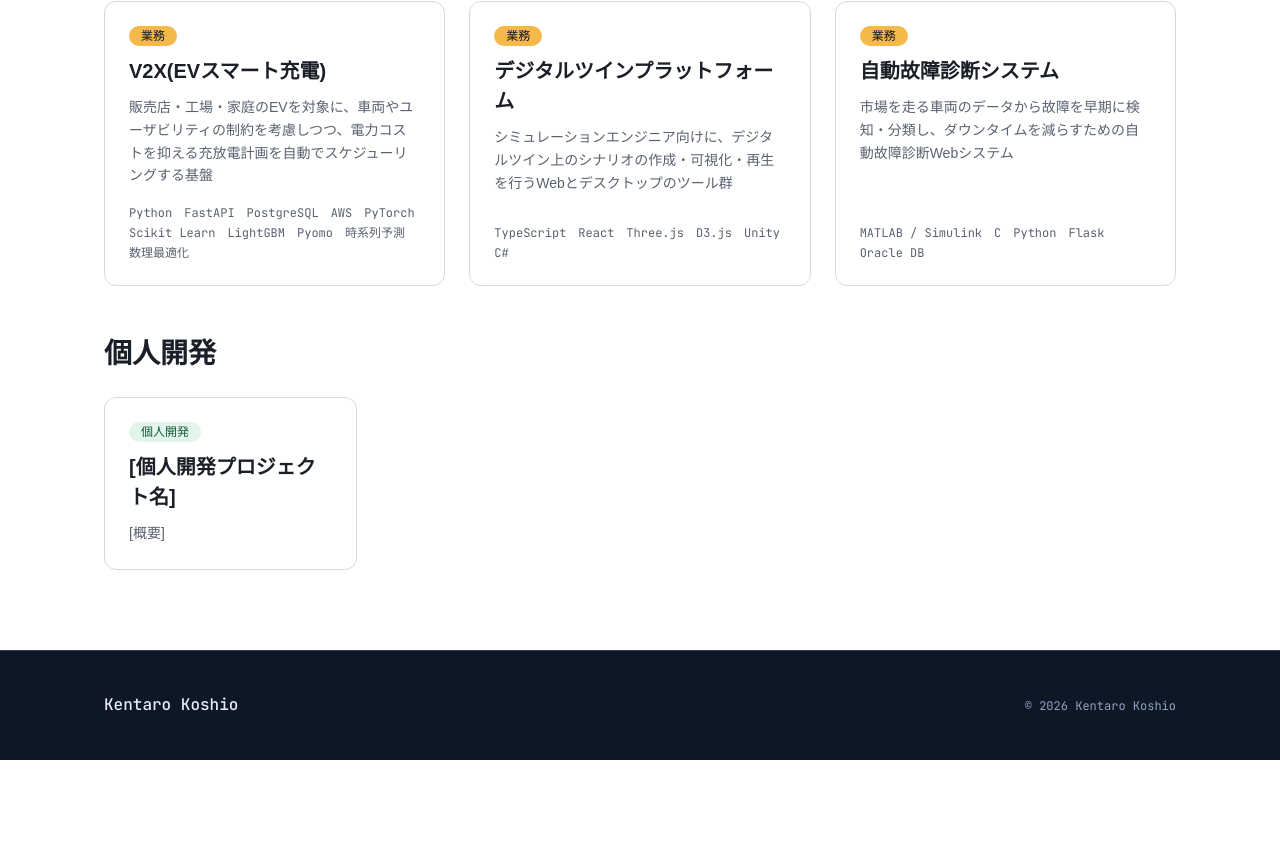
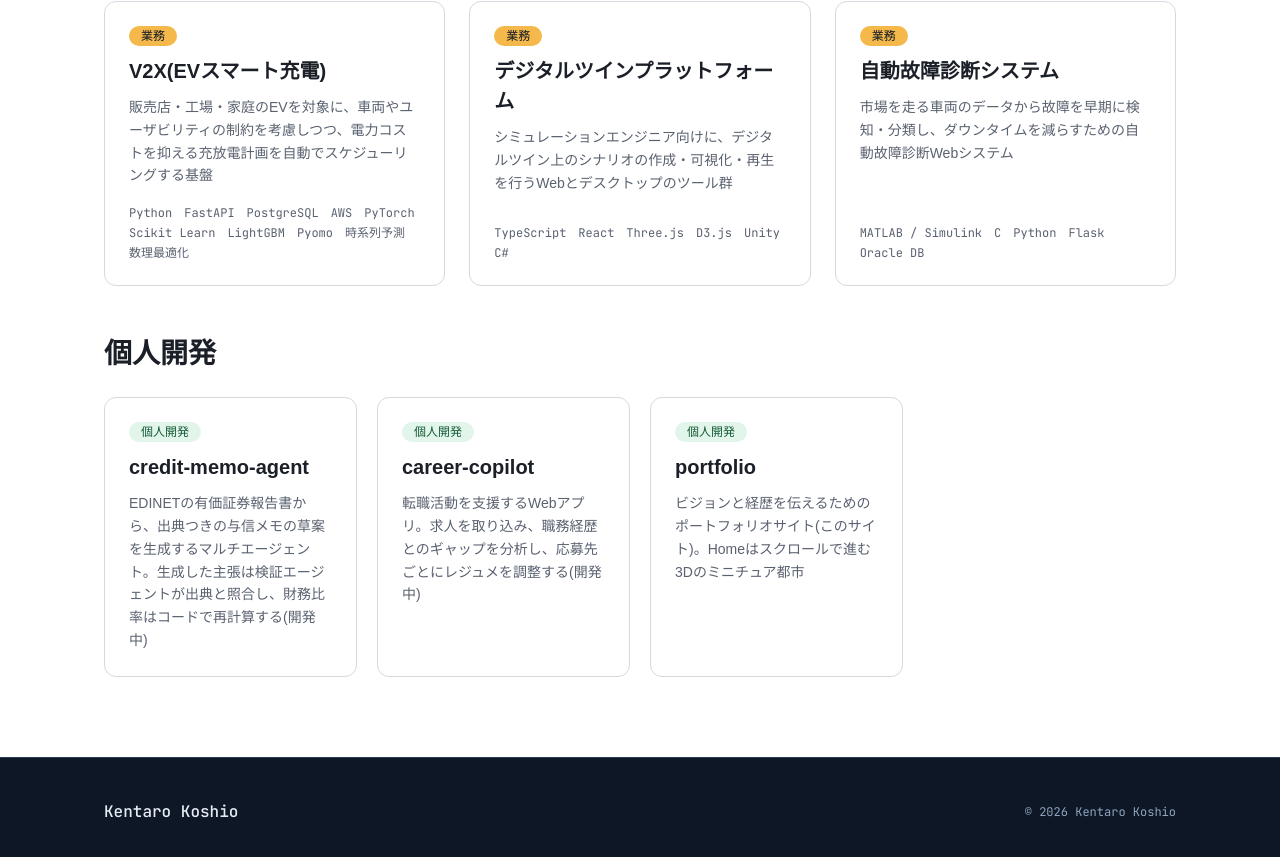
Before and after one commit to koshio123/portfolio, a Next.js app: page /projects in a window 1280 px wide. Shown: the part 483-1340 px from the top of the page. Before the commit the page ends 1243 px from the top, so only its background shows below. Built offline with nearby package versions, Linux system fonts and the light colour scheme; a web font is replaced by a local one.

Commit message:
Projects: 個人開発3件(credit-memo-agent、career-copilot、portfolio)を追加

```diff
--- a/app/projects/[slug]/page.tsx
+++ b/app/projects/[slug]/page.tsx
@@ -97,6 +97,14 @@ export default async function ProjectPage(props: PageProps<"/projects/[slug]">)
                 <dd>{dd}</dd>
               </div>
             ))}
+            {project.repo && (
+              <div className="flex flex-col gap-1">
+                <dt className="label text-ink-muted">REPOSITORY</dt>
+                <dd>
+                  <a href={project.repo}>{project.repo.replace("https://", "")}</a>
+                </dd>
+              </div>
+            )}
           </dl>
         </div>
       </div>
--- a/content/projects.ts
+++ b/content/projects.ts
@@ -15,6 +15,8 @@ export type Project = {
   /** 画面や構成図の画像(public/ 以下のパス)。あるときだけ「イメージ図」として表示する */
   image?: { src: string; alt: string; width: number; height: number };
   stack: string[];
+  /** 公開している GitHub リポジトリの URL */
+  repo?: string;
 
   // 業務プロジェクトだけ(詳細は公開できないので、担当までにとどめる)
   /** 担当:areas は担当した工程、notes は主担当など */
@@ -23,7 +25,12 @@ export type Project = {
   // 個人開発だけ(すべて自分で担当するので、担当は書かない)
   /** 課題:purpose は誰のどんな困りごとを解くか、technical は実現するうえでの技術課題 */
   problems?: { purpose: string[]; technical: string[] };
-  decisions?: { topic: string; options: string[]; chosen: string; reason: string }[];
+  decisions?: {
+    topic: string;
+    options: string[];
+    chosen: string;
+    reason: string;
+  }[];
   outcomes?: { value: string; label: string }[];
 };
 
@@ -37,9 +44,23 @@ export const projects: Project[] = [
     period: "2025.01 – 現在",
     role: {
       areas: ["要件定義", "設計", "実装", "テスト", "運用"],
-      notes: ["主担当: 需要電力と、再生可能エネルギーによる発電電力の予測", "主担当: 数理最適化を用いた充放電スケジューリング"],
+      notes: [
+        "主担当: 需要電力と、再生可能エネルギーによる発電電力の予測",
+        "主担当: 数理最適化を用いた充放電スケジューリング",
+      ],
     },
-    stack: ["Python", "FastAPI", "PostgreSQL", "AWS", "PyTorch", "Scikit Learn", "LightGBM", "Pyomo", "時系列予測", "数理最適化"],
+    stack: [
+      "Python",
+      "FastAPI",
+      "PostgreSQL",
+      "AWS",
+      "PyTorch",
+      "Scikit Learn",
+      "LightGBM",
+      "Pyomo",
+      "時系列予測",
+      "数理最適化",
+    ],
   },
   {
     slug: "digital-twin-platform",
@@ -62,24 +83,172 @@ export const projects: Project[] = [
     slug: "fault-diagnosis",
     title: "自動故障診断システム",
     kind: "work",
-    summary: "市場を走る車両のデータから故障を早期に検知・分類し、ダウンタイムを減らすための自動故障診断Webシステム",
+    summary:
+      "市場を走る車両のデータから故障を早期に検知・分類し、ダウンタイムを減らすための自動故障診断Webシステム",
     period: "2019.04 – 2022.12",
     role: {
       areas: ["要件定義", "設計", "実装", "テスト", "デプロイ"],
-      notes: ["車載データ収集アプリと、故障事例分析用のWebアプリ", "機械学習による故障の検知・分類"],
+      notes: [
+        "車載データ収集アプリと、故障事例分析用のWebアプリ",
+        "機械学習による故障の検知・分類",
+      ],
     },
     stack: ["MATLAB / Simulink", "C", "Python", "Flask", "Oracle DB"],
   },
   {
-    slug: "personal-project-1",
-    title: "[個人開発プロジェクト名]",
+    slug: "credit-memo-agent",
+    title: "credit-memo-agent",
     kind: "personal",
-    summary: "[概要]",
-    period: "[YYYY.MM – ]",
-    problems: { purpose: ["[誰の、どんな困りごとを解くか]"], technical: ["[課題1]"] },
-    decisions: [],
-    outcomes: [],
-    stack: ["[技術]"],
+    summary:
+      "EDINETの有価証券報告書から、出典つきの与信メモの草案を生成するマルチエージェント。生成した主張は検証エージェントが出典と照合し、財務比率はコードで再計算する(開発中)",
+    period: "2026.09 – 現在",
+    repo: "https://github.com/koshio123/credit-memo-agent",
+    problems: {
+      purpose: [
+        "有価証券報告書を読み込み、根拠を整理して与信メモにまとめる作業には時間がかかる",
+        "生成AIの文章は、根拠がたどれないと審査資料として使えない",
+      ],
+      technical: [
+        "生成した主張が出典の記述と一致しているかを検証し、合わないものは差し戻す",
+        "財務数値の抽出と比率の計算で誤りを出さない",
+        "PDFとXBRLから取り込んだ本文を、必要な箇所だけ検索して引用できるようにする",
+      ],
+    },
+    decisions: [
+      {
+        topic: "財務比率の計算",
+        options: ["LLMに計算させる", "コードで再計算する"],
+        chosen: "コードで再計算する",
+        reason:
+          "数値の誤りを防ぎ、同じ入力から同じ結果を再現できるようにするため",
+      },
+      {
+        topic: "本文の検索",
+        options: ["全文検索のみ", "埋め込み検索のみ", "BM25と埋め込みの融合"],
+        chosen: "BM25と埋め込みの融合",
+        reason:
+          "勘定科目などの語の一致と、言い換えを含む意味の近さの両方を拾うため",
+      },
+      {
+        topic: "システムの役割",
+        options: [
+          "融資の可否まで判断する",
+          "判断材料の整理と根拠の提示にとどめる",
+        ],
+        chosen: "判断材料の整理と根拠の提示にとどめる",
+        reason:
+          "判断は人が行う前提とし、生成物は人のレビューを経て使う設計にするため",
+      },
+    ],
+    stack: [
+      "Python",
+      "PostgreSQL",
+      "pgvector",
+      "Claude Agent SDK",
+      "Ollama",
+      "MCP",
+      "Docker",
+    ],
+  },
+  {
+    slug: "career-copilot",
+    title: "career-copilot",
+    kind: "personal",
+    summary:
+      "転職活動を支援するWebアプリ。求人を取り込み、職務経歴とのギャップを分析し、応募先ごとにレジュメを調整する(開発中)",
+    period: "2026.08 – 現在",
+    repo: "https://github.com/koshio123/career-copilot",
+    problems: {
+      purpose: [
+        "求人ごとに、自分の経験やスキルの何が足りないかを把握するのに手間がかかる",
+        "応募先に合わせたレジュメの書き分けと、選考状況の管理が煩雑になる",
+      ],
+      technical: [
+        "サイトごとに形式が異なる求人情報を、利用規約とrobots.txtを守りながら取得する",
+        "個人利用で、使っていない時間のクラウド費用を抑える",
+        "レジュメという機微な個人情報を安全に扱う",
+      ],
+    },
+    decisions: [
+      {
+        topic: "APIのホスティング",
+        options: ["常時起動のコンテナ", "Lambda + API Gateway"],
+        chosen: "Lambda + API Gateway",
+        reason:
+          "個人利用ではアイドル時の費用がほぼかからないため。負荷が増えたらコンテナへ移す",
+      },
+      {
+        topic: "非同期ワーカー",
+        options: ["すべてLambda", "すべてFargate", "ジョブの種類で分ける"],
+        chosen: "ジョブの種類で分ける",
+        reason:
+          "LLMによる構造化や分析は短時間なのでLambda、ブラウザでの取得は長時間になり得るのでFargateにするため",
+      },
+      {
+        topic: "フロントエンド",
+        options: ["Next.js(SSR)", "Vite + React のSPA"],
+        chosen: "Vite + React のSPA",
+        reason:
+          "ログイン後の画面が中心でSSRやSEOが不要なため。S3とCloudFrontで配信できる",
+      },
+    ],
+    stack: [
+      "Python",
+      "FastAPI",
+      "SQLAlchemy",
+      "PostgreSQL",
+      "TypeScript",
+      "React",
+      "Vite",
+      "AWS",
+      "Terraform",
+      "Playwright",
+      "Claude API",
+    ],
+  },
+  {
+    slug: "portfolio",
+    title: "portfolio",
+    kind: "personal",
+    summary:
+      "ビジョンと経歴を伝えるためのポートフォリオサイト(このサイト)。Homeはスクロールで進む3Dのミニチュア都市",
+    period: "2026.10 – 現在",
+    repo: "https://github.com/koshio123/portfolio",
+    problems: {
+      purpose: [
+        "職務経歴書だけでは伝わりにくいビジョンを、短い時間で伝える",
+        "経歴やプロジェクトの内容を、自分で手早く更新できる状態を保つ",
+      ],
+      technical: [
+        "スクロールに連動する3Dシーンを、スマートフォンや低性能の端末でも破綻させない",
+        "多数の3Dモデルを軽く読み込む",
+      ],
+    },
+    decisions: [
+      {
+        topic: "コンテンツの管理",
+        options: ["CMS", "リポジトリ内のTypeScriptとMDX"],
+        chosen: "リポジトリ内のTypeScriptとMDX",
+        reason:
+          "外部サービスが不要で、型によって入力の抜けを検出でき、変更履歴もGitで追えるため",
+      },
+      {
+        topic: "3Dが使えない環境への対応",
+        options: ["3Dを必須にする", "静止画に切り替える"],
+        chosen: "静止画に切り替える",
+        reason:
+          "動きを減らす設定の利用者や、WebGLが使えない環境でも内容が伝わるようにするため",
+      },
+    ],
+    stack: [
+      "TypeScript",
+      "Next.js",
+      "React",
+      "Tailwind CSS",
+      "Three.js",
+      "React Three Fiber",
+      "MDX",
+    ],
   },
 ];
 
```
